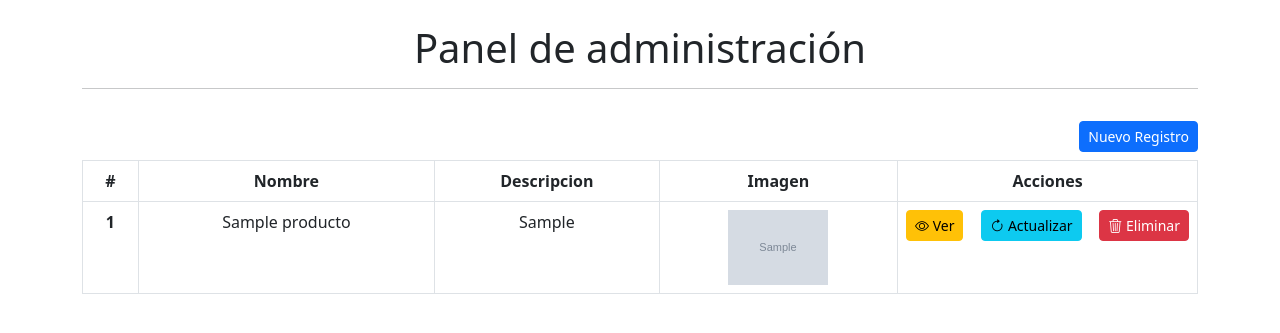
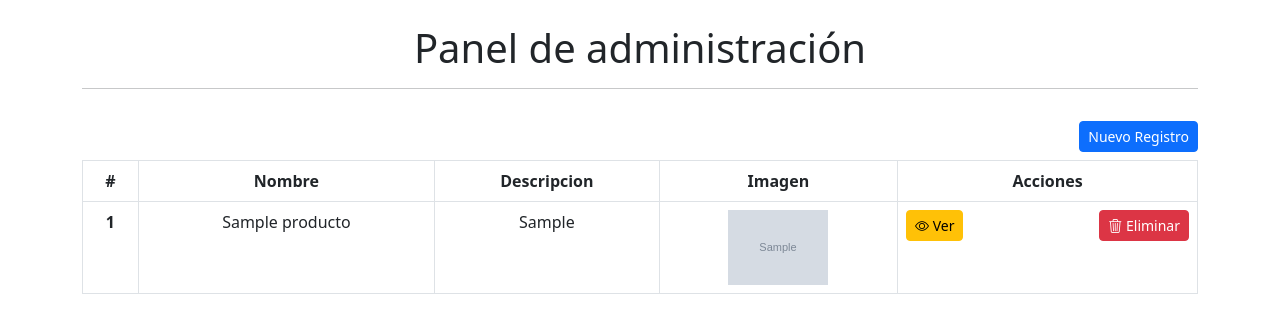
Before and after one commit to frenoux-juan/backend_leloir, a Flask app: page /layout in a window 1280 px wide. Shown: the part 72-405 px from the top of the page. Run offline with Flask 2, Linux system fonts and the light colour scheme; the visitor is signed in with stand-in values (Sample User, id 1); tables that the repository leaves empty or names only in its code hold one stand-in row (values such as "Sample post"); grey boxes marked "Sample" are stand-in pictures; some libraries are stand-ins or nearby versions.

Commit message:
TERMINADO BACKEND ACTUALIZAR LO DESACTIVE NO FUNCIONA BIEN PERO NO HACE FALTA Y QUE PUEDE AGREGAR Y ELIMINAR UN REGISTRO Y SE BORRAN TODAS LAS IMAGENES ALMACENADAS

```diff
--- a/app/templates/public/acciones/lista.html
+++ b/app/templates/public/acciones/lista.html
@@ -34,11 +34,12 @@
                             <i class="bi bi-eye"></i>
                             Ver
                         </a>
-                        <a href="{{ url_for('formViewUpdate', id = producto.id ) }}" class="btn btn-info btn-sm"
+                        <!-- COMENTE ESTE BOTON PORQUE EL METODO DE ACTUALIZAR NO FUNCIONA BIEN Y HACE FALTA IMPLEMENTARLO -->
+                        <!-- <a href="{{ url_for('formViewUpdate', id = producto.id ) }}" class="btn btn-info btn-sm"
                             tooltip="Actualizar Registro">
                             <i class="bi bi-arrow-clockwise"></i>
                             Actualizar
-                        </a>
+                        </a> -->
                         <a href="#" data-id="{{ producto.id }}" data-foto="{{ producto.imagen }}" class="btn btn-danger btn-sm eliminar-producto"
                             tooltip="Eliminar Registro">
                             <i class="bi bi-trash3"></i>
```
